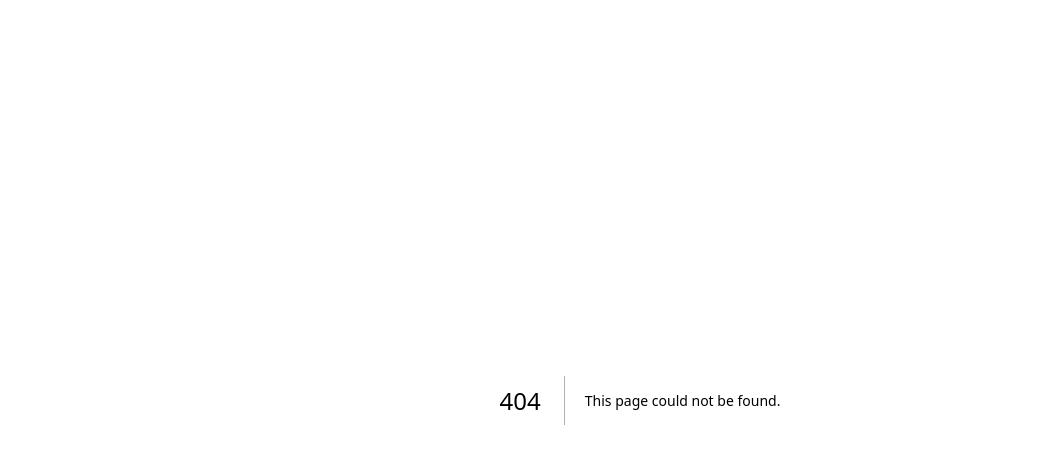
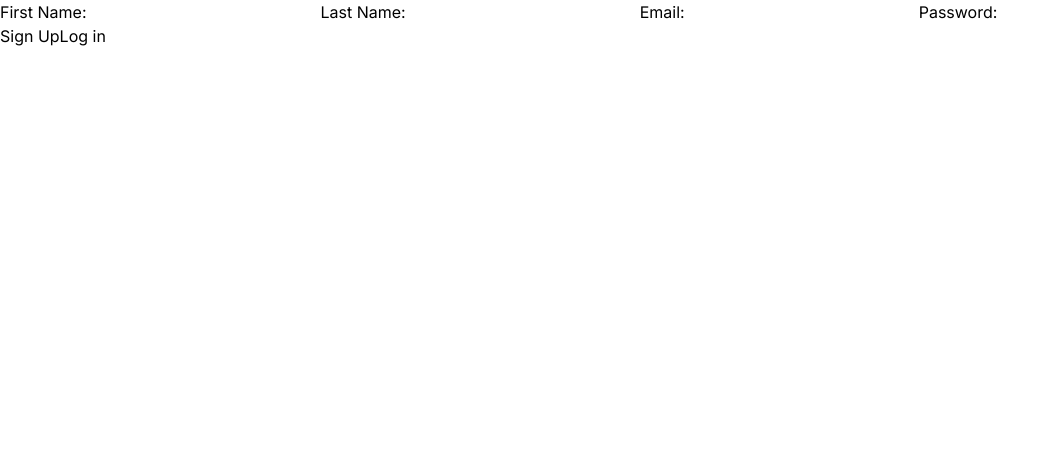
Before and after one commit to nazarenegena/HealthSync, a Next.js app: page /signup in a window 1280 px wide. Before the commit this address had no page. Shown: the top 464 px of the page, without its empty margins (0-1058 px from the left). Built offline with nearby package versions, Linux system fonts and the light colour scheme; no server answers.

Commit message:
firebase auth & db configured and signup implemented

```diff
--- /dev/null
+++ b/src/app/error/page.tsx
@@ -0,0 +1,7 @@
+export default function ErrorPage() {
+  return (
+    <p className="text-red-500 font-semibold text-xl">
+      Sorry, something went wrong
+    </p>
+  );
+}
--- a/src/app/layout.tsx
+++ b/src/app/layout.tsx
@@ -2,6 +2,7 @@ import type { Metadata } from "next";
 import { Inter } from "next/font/google";
 import "./globals.css";
 import { ThemeProvider } from "@/components/theme-provider";
+import { AuthContextProvider } from "@/contexts/AuthenticationContext";
 
 const inter = Inter({ subsets: ["latin"] });
 
@@ -24,7 +25,7 @@ export default function RootLayout({
           enableSystem
           disableTransitionOnChange
         >
-          {children}
+          <AuthContextProvider>{children}</AuthContextProvider>
         </ThemeProvider>
       </body>
     </html>
--- /dev/null
+++ b/src/app/login/page.tsx
@@ -0,0 +1,21 @@
+"use client";
+
+import Link from "next/link";
+
+export default function LoginPage() {
+  return (
+    <form>
+      <label htmlFor="email">Email:</label>
+      <input id="email" name="email" type="email" required />
+      <label htmlFor="password">Password:</label>
+      <input id="password" name="password" type="password" required />
+      <button>
+        <Link href={"/login"}>Log in</Link>
+      </button>
+      <button>
+        {" "}
+        <Link href={"/signup"}>Sign Up</Link>
+      </button>
+    </form>
+  );
+}
--- /dev/null
+++ b/src/app/signup/page.tsx
@@ -0,0 +1,95 @@
+"use client";
+
+import React, { useState } from "react";
+import Link from "next/link";
+import { useAuth } from "@/contexts/AuthenticationContext";
+
+// Define the IUserDetails interface
+interface IUserDetails {
+  firstname: string;
+  lastname: string;
+}
+
+interface ISignUpFormState {
+  firstname: string;
+  lastname: string;
+  email: string;
+  password: string;
+}
+
+export default function SignupPage() {
+  const [formData, setFormData] = useState<ISignUpFormState>({
+    firstname: "",
+    lastname: "",
+    email: "",
+    password: "",
+  });
+
+  const { signUp } = useAuth();
+
+  const handleInputChange = (e: React.ChangeEvent<HTMLInputElement>) => {
+    const { name, value } = e.target;
+    setFormData((prevData) => ({ ...prevData, [name]: value }));
+  };
+
+  const handleSignUp = async (e: React.FormEvent<HTMLFormElement>) => {
+    e.preventDefault();
+    console.log(formData, "the data");
+
+    const userDetails: IUserDetails = {
+      firstname: formData.firstname,
+      lastname: formData.lastname,
+    };
+
+    try {
+      await signUp(formData.email, formData.password, userDetails);
+    } catch (error) {
+      console.error("Error signing up:", error);
+    }
+  };
+
+  return (
+    <form onSubmit={handleSignUp}>
+      <label htmlFor="firstname">First Name:</label>
+      <input
+        id="firstname"
+        name="firstname"
+        type="text"
+        required
+        onChange={handleInputChange}
+        value={formData.firstname}
+      />
+      <label htmlFor="lastname">Last Name:</label>
+      <input
+        id="lastname"
+        name="lastname"
+        type="text"
+        required
+        onChange={handleInputChange}
+        value={formData.lastname}
+      />
+      <label htmlFor="email">Email:</label>
+      <input
+        id="email"
+        name="email"
+        type="email"
+        required
+        onChange={handleInputChange}
+        value={formData.email}
+      />
+      <label htmlFor="password">Password:</label>
+      <input
+        id="password"
+        name="password"
+        type="password"
+        required
+        onChange={handleInputChange}
+        value={formData.password}
+      />
+      <button type="submit">Sign Up</button>
+      <button type="button">
+        <Link href="/login">Log in</Link>
+      </button>
+    </form>
+  );
+}
--- a/src/components/sections/Navbar.tsx
+++ b/src/components/sections/Navbar.tsx
@@ -69,11 +69,14 @@ const Navbar = (props: Props) => {
           ))}
         </div>
         <div className=" flex gap-16 items-center">
-          <Link href={"/"} className="text-primary">
-            Sign in
+          <Link
+            href={"/login"}
+            className="text-primary hover:underline underline-offset-8"
+          >
+            Login
           </Link>
           <Button asChild className="shadow-xl ">
-            <Link href={"/"}> Become a Member</Link>
+            <Link href={"/signup"}> Become a Member</Link>
           </Button>
           <ModeToggle />
         </div>
@@ -94,11 +97,20 @@ const Navbar = (props: Props) => {
               <Link
                 href={navLink.url}
                 key={index}
-                className="font-sans text-lg font-medium text-white mt-8 py-4 rounded-lg flex justify-center hover:bg-violet-400"
+                className="font-sans text-lg font-medium text-white mt-4 py-4 rounded-lg flex justify-center hover:bg-violet-400"
               >
                 {navLink.title}
               </Link>
             ))}{" "}
+            <Link
+              href={"/app/signin"}
+              className="font-medium text-white text-base  hover:underline underline-offset-8 px-2 mt-4 flex justify-center"
+            >
+              Login
+            </Link>
+            <Button asChild variant={"secondary"} className="shadow-xl ">
+              <Link href={"/"}> Become a Member</Link>
+            </Button>
             <div className="lg:hidden fixed top-2 flex justify-between w-full pr-4">
               <TiCancelOutline
                 fontSize="1.5em"
--- /dev/null
+++ b/src/config/firebase.config.ts
@@ -0,0 +1,25 @@
+import { getApps, initializeApp } from "firebase/app";
+import { getAuth } from "firebase/auth";
+import { getFirestore } from "firebase/firestore";
+
+// adding the healthSync web app's Firebase configuration into the next js app
+const firebaseConfig = {
+  apiKey: process.env.NEXT_PUBLIC_FIREBASE_API_KEY,
+  authDomain: process.env.NEXT_PUBLIC_FIREBASE_AUTH_DOMAIN,
+  projectId: process.env.NEXT_PUBLIC_FIREBASE_PROJECT_ID,
+  storageBucket: process.env.NEXT_PUBLIC_FIREBASE_STORAGE_BUCKET,
+  messagingSenderId: process.env.NEXT_PUBLIC_FIREBASE_MESSAGING_SENDER_ID,
+  appId: process.env.NEXT_PUBLIC_FIREBASE_APP_ID,
+};
+
+// Initialize Firebase
+let app;
+if (!getApps().length) {
+  app = initializeApp(firebaseConfig);
+} else {
+  app = getApps()[0];
+}
+
+// Initialize Firebase auth and database with the app instance
+export const auth = getAuth(app);
+export const db = getFirestore(app);
--- /dev/null
+++ b/src/contexts/AuthenticationContext.tsx
@@ -0,0 +1,121 @@
+"use client";
+import React, { createContext, useContext, useEffect, useState } from "react";
+import {
+  createUserWithEmailAndPassword,
+  onAuthStateChanged,
+  signInWithEmailAndPassword,
+  signOut,
+} from "firebase/auth";
+import { auth } from "@/config/firebase.config";
+import { db } from "@/config/firebase.config";
+import {
+  getFirestore,
+  query,
+  getDocs,
+  collection,
+  where,
+  addDoc,
+} from "firebase/firestore";
+
+// user data interface
+interface IUser {
+  firstname: string | null;
+  lastname: string | null;
+  email: string | null;
+  uid: string | null;
+}
+
+// user details interface
+
+// create auth context
+const AuthContext = createContext({});
+
+// export AuthContext to make it available
+export const useAuth = () => useContext<any>(AuthContext);
+
+// create the auth context provider
+export const AuthContextProvider = ({
+  children,
+}: {
+  children: React.ReactNode;
+}) => {
+  // defining the constants for the user and loading state
+  const [user, setUser] = useState<IUser>({
+    email: null,
+    uid: null,
+    firstname: null,
+    lastname: null,
+  });
+  const [loading, setLoading] = useState<Boolean>(true);
+
+  // sign up the user
+  // change cloud firestore database  rules to true
+
+  const signUp = async (
+    email: string,
+    password: string,
+    userDetails: IUser
+  ) => {
+    const res = await createUserWithEmailAndPassword(auth, email, password);
+    const newUser = res.user;
+    await addDoc(collection(db, "users"), {
+      uid: newUser.uid,
+      name: userDetails.firstname,
+      authProvider: "local",
+      email,
+    });
+  };
+
+  // login the user å
+  const logIn = (email: string, password: string) => {
+    return signInWithEmailAndPassword(auth, email, password);
+  };
+
+  // logout the user
+  const logOut = async () => {
+    setUser({ email: null, uid: null, firstname: null, lastname: null });
+    return await signOut(auth);
+  };
+
+  // update the state depending on the auth
+  // adding the user to the user object before setting it to the state
+  useEffect(() => {
+    const unsubscribe = onAuthStateChanged(auth, async (currentUser) => {
+      if (currentUser) {
+        const userRef = collection(db, "users");
+        const q = query(userRef, where("uid", "==", currentUser.uid));
+        try {
+          const querySnapshot = await getDocs(q);
+          if (querySnapshot.empty) {
+            console.log("No matching documents.");
+          } else {
+            querySnapshot.forEach((doc) => {
+              const userData = doc.data();
+              setUser({
+                ...currentUser,
+                firstname: userData.firstname,
+                lastname: userData.lastname,
+                email: currentUser.email,
+                uid: currentUser.uid,
+              });
+            });
+          }
+        } catch (error) {
+          console.error("Error getting documents:", error);
+        }
+      } else {
+        setUser({ email: null, uid: null, firstname: null, lastname: null });
+      }
+      setLoading(false);
+    });
+
+    return () => unsubscribe();
+  }, []);
+
+  // wrapping the children with the context provider
+  return (
+    <AuthContext.Provider value={{ user, signUp, logIn, logOut }}>
+      {loading ? null : children}
+    </AuthContext.Provider>
+  );
+};
```
Also changed, not shown: package.json (+7 -1 lines), src/lib/action.ts (added), 1 other file (tests, documents, lock files or other folders).
